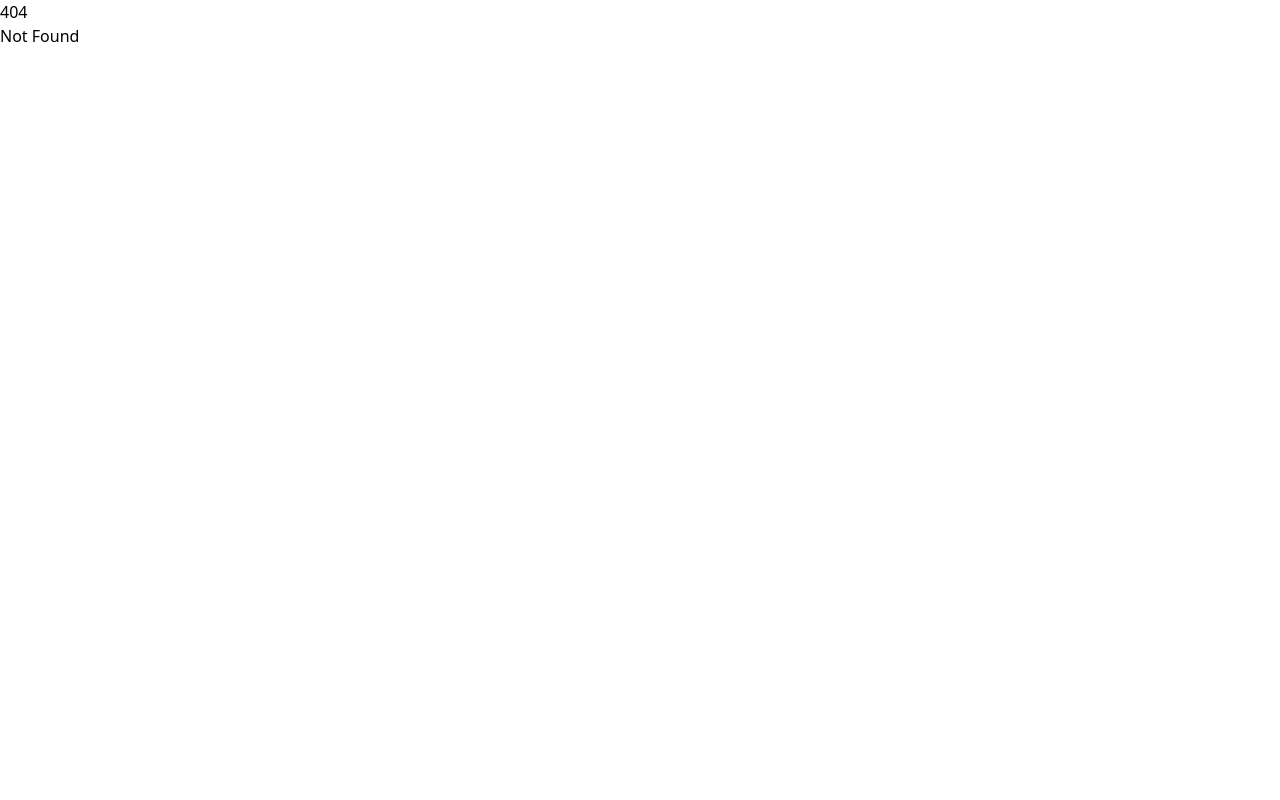
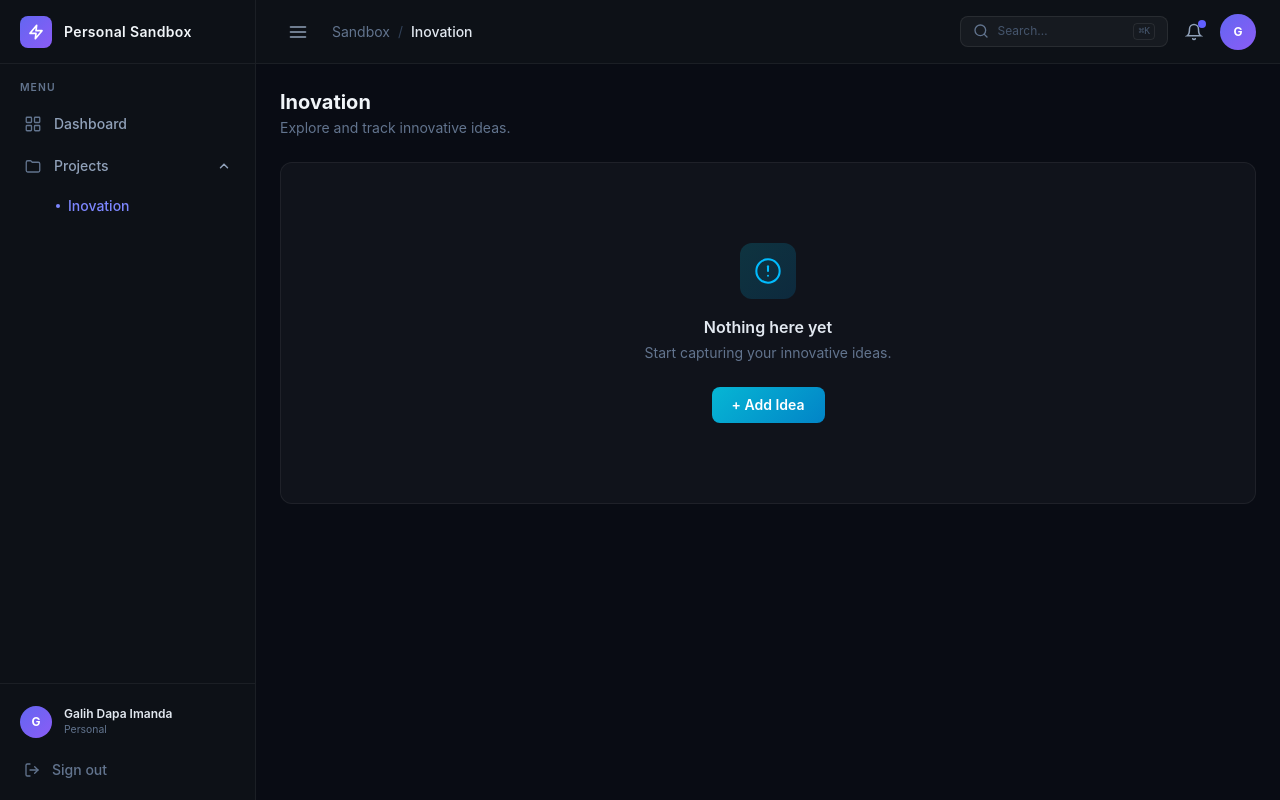
Before and after one commit to Galih066/personal-sandbox, a SvelteKit app: page /dashboard/inovation in a window 1280 px wide. Before the commit this address had no page. Built offline with nearby package versions, Linux system fonts and the light colour scheme; no server answers.

Commit message:
feat: add innovation pages

```diff
--- /dev/null
+++ b/src/routes/dashboard/inovation/+page.svelte
@@ -0,0 +1,35 @@
+<div class="mb-6">
+	<h1 class="text-xl font-bold text-slate-100">Inovation</h1>
+	<p class="mt-0.5 text-sm text-slate-500">Explore and track innovative ideas.</p>
+</div>
+
+<div
+	class="flex flex-col items-center justify-center rounded-xl border border-white/[0.06] bg-white/[0.03] py-20 text-center"
+>
+	<div
+		class="mb-4 flex h-14 w-14 items-center justify-center rounded-xl"
+		style="background: linear-gradient(135deg, rgba(6,182,212,0.2), rgba(2,132,199,0.2));"
+	>
+		<svg
+			class="h-7 w-7 text-sky-400"
+			viewBox="0 0 24 24"
+			fill="none"
+			stroke="currentColor"
+			stroke-width="1.75"
+			stroke-linecap="round"
+			stroke-linejoin="round"
+		>
+			<circle cx="12" cy="12" r="10" />
+			<line x1="12" y1="8" x2="12" y2="12" />
+			<line x1="12" y1="16" x2="12.01" y2="16" />
+		</svg>
+	</div>
+	<h2 class="text-base font-semibold text-slate-200">Nothing here yet</h2>
+	<p class="mt-1 text-sm text-slate-500">Start capturing your innovative ideas.</p>
+	<button
+		class="mt-6 rounded-lg px-5 py-2 text-sm font-semibold text-white transition-opacity hover:opacity-80"
+		style="background: linear-gradient(135deg, #06b6d4, #0284c7);"
+	>
+		+ Add Idea
+	</button>
+</div>
--- /dev/null
+++ b/src/routes/dashboard/projects/+page.svelte
@@ -0,0 +1,33 @@
+<div class="mb-6">
+	<h1 class="text-xl font-bold text-slate-100">Projects</h1>
+	<p class="mt-0.5 text-sm text-slate-500">Manage and track all your projects.</p>
+</div>
+
+<div
+	class="flex flex-col items-center justify-center rounded-xl border border-white/[0.06] bg-white/[0.03] py-20 text-center"
+>
+	<div
+		class="mb-4 flex h-14 w-14 items-center justify-center rounded-xl"
+		style="background: linear-gradient(135deg, rgba(99,102,241,0.2), rgba(139,92,246,0.2));"
+	>
+		<svg
+			class="h-7 w-7 text-indigo-400"
+			viewBox="0 0 24 24"
+			fill="none"
+			stroke="currentColor"
+			stroke-width="1.75"
+			stroke-linecap="round"
+			stroke-linejoin="round"
+		>
+			<path d="M3 7a2 2 0 0 1 2-2h4l2 2h8a2 2 0 0 1 2 2v9a2 2 0 0 1-2 2H5a2 2 0 0 1-2-2V7z" />
+		</svg>
+	</div>
+	<h2 class="text-base font-semibold text-slate-200">No projects yet</h2>
+	<p class="mt-1 text-sm text-slate-500">Create your first project to get started.</p>
+	<button
+		class="mt-6 rounded-lg px-5 py-2 text-sm font-semibold text-white transition-opacity hover:opacity-80"
+		style="background: linear-gradient(135deg, #6366f1, #8b5cf6);"
+	>
+		+ New Project
+	</button>
+</div>
```
